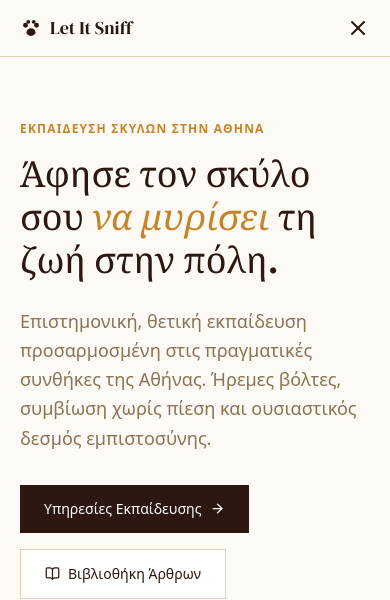
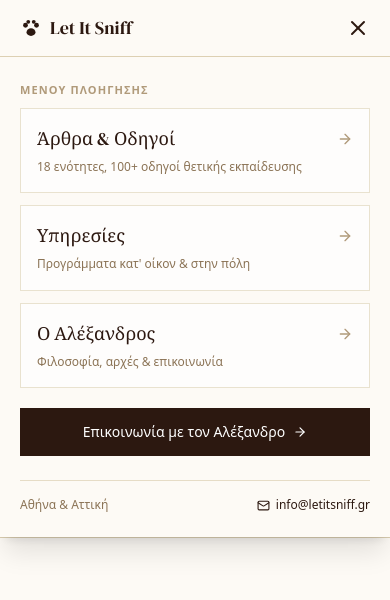
Before and after one commit to letitsniff/app, a Next.js app in the folder site/: page / in a window 390 px wide. Both pictures are taken after a click on the button "Άνοιγμα μενού". Shown: the top 600 px of the page. Built offline with nearby package versions, Linux system fonts and the light colour scheme.

Commit message:
fix(nav): fix mobile dropdown visibility and eliminate scroll locking

```diff
--- a/site/components/Navbar.tsx
+++ b/site/components/Navbar.tsx
@@ -45,13 +45,11 @@ export default function Navbar() {
   const [open, setOpen] = useState(false);
   const [scrolled, setScrolled] = useState(false);
   const pathname = usePathname();
-  const [prevPathname, setPrevPathname] = useState(pathname);
 
-  // Close menu on route change (React-recommended pattern: adjust state during render)
-  if (pathname !== prevPathname) {
-    setPrevPathname(pathname);
+  // Close menu on route change
+  useEffect(() => {
     setOpen(false);
-  }
+  }, [pathname]);
 
   // Subtle border on scroll
   useEffect(() => {
@@ -60,21 +58,9 @@ export default function Navbar() {
     return () => window.removeEventListener("scroll", onScroll);
   }, []);
 
-  // Prevent background scrolling when menu is open
-  useEffect(() => {
-    if (open) {
-      document.body.style.overflow = "hidden";
-    } else {
-      document.body.style.overflow = "";
-    }
-    return () => {
-      document.body.style.overflow = "";
-    };
-  }, [open]);
-
   return (
     <header
-      className={`sticky top-0 z-50 transition-[border-color] duration-200 bg-[var(--color-cream)]/95 backdrop-blur-sm border-b ${
+      className={`sticky top-0 z-50 transition-[border-color] duration-200 bg-[var(--color-cream)] border-b ${
         scrolled || open
           ? "border-[var(--color-sandDark)]"
           : "border-transparent"
@@ -86,6 +72,7 @@ export default function Navbar() {
           <Link
             href="/"
             className="flex items-center gap-2 font-heading text-lg text-[var(--color-brown)] hover:text-[var(--color-amber)] transition-colors"
+            onClick={() => setOpen(false)}
           >
             <PawMark />
             <span>Let It Sniff</span>
@@ -123,8 +110,9 @@ export default function Navbar() {
 
         {/* Mobile toggle button */}
         <button
+          type="button"
           className="md:hidden p-2 -mr-2 text-[var(--color-brown)] hover:text-[var(--color-amber)] transition-colors focus:outline-none"
-          onClick={() => setOpen(!open)}
+          onClick={() => setOpen((prev) => !prev)}
           aria-label={open ? "Κλείσιμο μενού" : "Άνοιγμα μενού"}
           aria-expanded={open}
         >
@@ -132,10 +120,10 @@ export default function Navbar() {
         </button>
       </nav>
 
-      {/* Mobile Drawer (Structured, touch-friendly, cleanly bounded) */}
+      {/* Mobile Dropdown Panel — natural flow, never traps layout */}
       {open && (
-        <div className="md:hidden fixed inset-x-0 top-14 bottom-0 bg-[var(--color-cream)] z-40 flex flex-col justify-between overflow-y-auto border-t border-[var(--color-sandDark)]">
-          <div className="px-5 py-6 space-y-3">
+        <div className="md:hidden bg-[var(--color-cream)] border-t border-[var(--color-sandDark)] px-5 py-6 shadow-xl max-h-[calc(100vh-3.5rem)] overflow-y-auto">
+          <div className="space-y-3">
             <p className="text-[11px] font-bold uppercase tracking-widest text-[var(--color-mutedLight)] mb-2">
               Μενού Πλοήγησης
             </p>
@@ -156,7 +144,7 @@ export default function Navbar() {
                 >
                   <div className="flex items-center justify-between mb-1">
                     <span
-                      className={`font-heading text-xl ${
+                      className={`font-heading text-lg ${
                         isActive
                           ? "text-[var(--color-brown)] font-bold"
                           : "text-[var(--color-brown)]"
@@ -180,7 +168,7 @@ export default function Navbar() {
               );
             })}
 
-            <div className="pt-3">
+            <div className="pt-2">
               <Link
                 href="/o-alexandros#epikoinonia"
                 className="flex items-center justify-center gap-2 w-full bg-[var(--color-brown)] text-white font-medium py-3.5 text-sm hover:bg-[var(--color-brownMid)] transition-colors"
@@ -191,8 +179,7 @@ export default function Navbar() {
             </div>
           </div>
 
-          {/* Quick contact bottom bar */}
-          <div className="p-5 border-t border-[var(--color-sandDark)]/70 bg-[var(--color-sand)]/30 text-xs text-[var(--color-muted)] flex items-center justify-between">
+          <div className="mt-6 pt-4 border-t border-[var(--color-sandDark)]/70 text-xs text-[var(--color-muted)] flex items-center justify-between">
             <span>Αθήνα & Αττική</span>
             <a
               href="mailto:info@letitsniff.gr"
```
